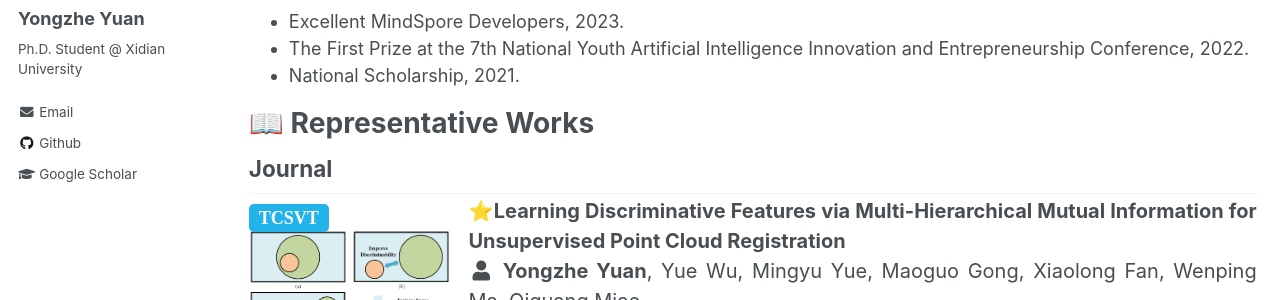
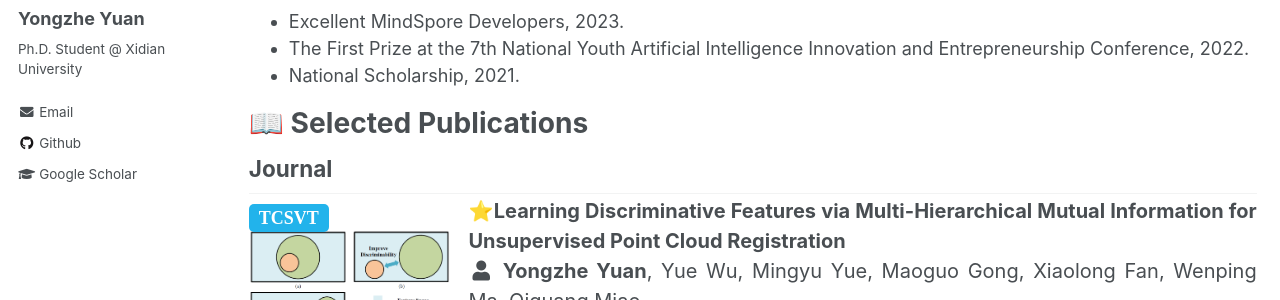
Before and after one commit to YYZMARS/YYZMARS.github.io, a Jekyll site: the page built from _pages/home.md, in a window 1280 px wide and 900 px high, scrolled down 386 px. Shown: the part 154-454 px from the top of the window. Built offline with Jekyll 4.4.1, drawn with Linux system fonts in a browser that asks for light colours; a script that is not in the unit is left out.

Commit message:
Update home.md

```diff
--- a/_pages/home.md
+++ b/_pages/home.md
@@ -25,7 +25,7 @@ I am currently pursuing the Ph.D degree advised by [A/Prof. Yue Wu](https://web.
 - National Scholarship, 2021.
 
 
-<h1>📖 Representative Works</h1>
+<h1>📖 Selected Publications</h1>
 <h2 style="margin: 0 0 0 0">Journal</h2>
 {% for post in site.publications_j reversed %} {% include archive-single-pub2.html %} {% endfor %}
 <h2 style="margin: 0 0 0 0">Conference</h2>
```
